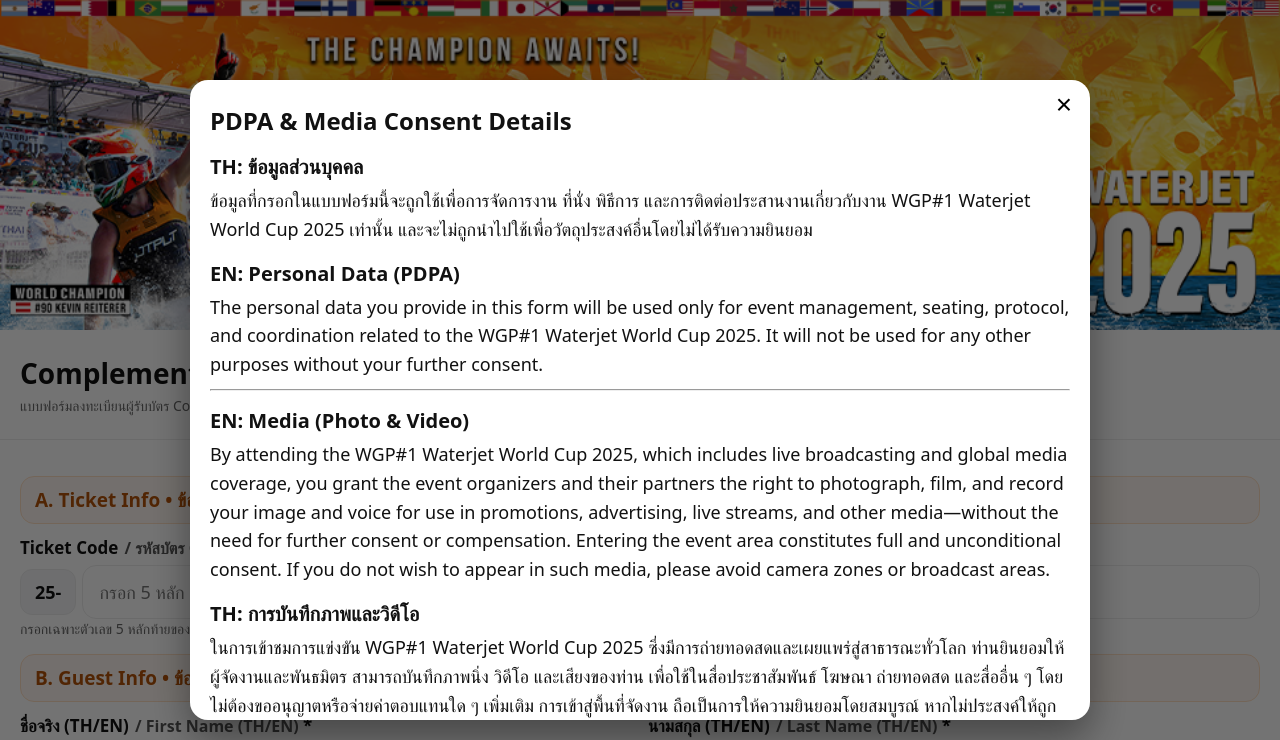
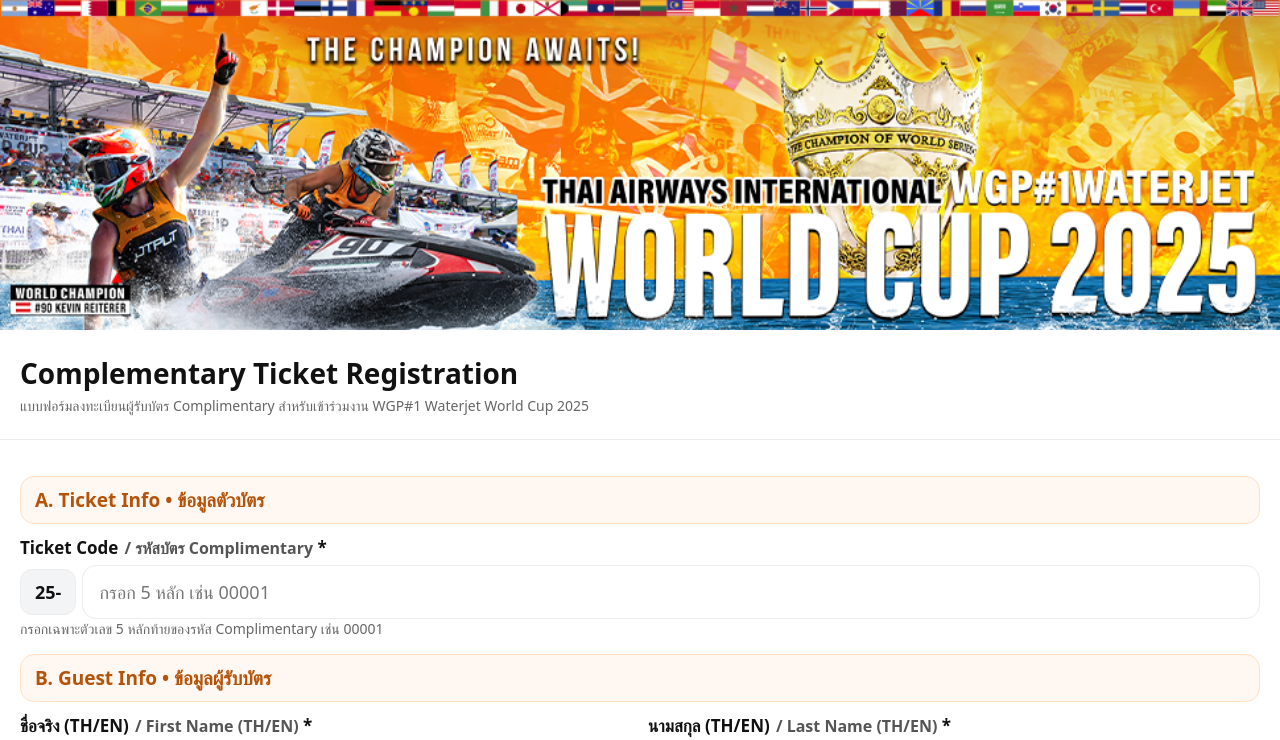
Before and after one commit to AMSE-Sports/Test, a plain HTML site: page index.html in a window 1280 px wide. Shown: the top 740 px of the page. Drawn offline with nearby package versions, Linux system fonts and the light colour scheme.

Commit message:
Update index.html

```diff
--- a/index.html
+++ b/index.html
@@ -141,7 +141,9 @@
       font-size:var(--font-note);
     }
 
-    .hidden { display:none; }
+  .hidden {
+  display:none !important;
+}
 
     .footer {
       padding:12px 16px;
```
